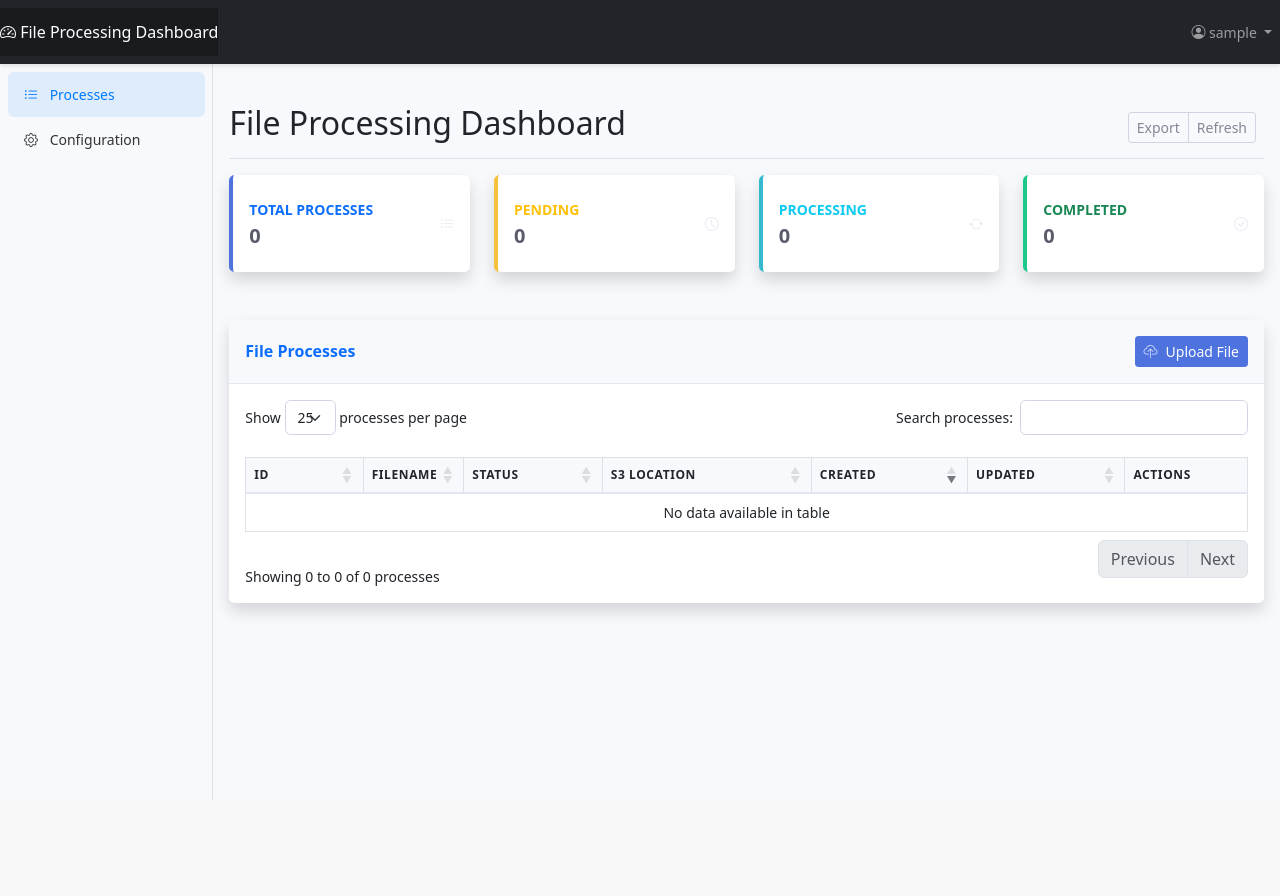
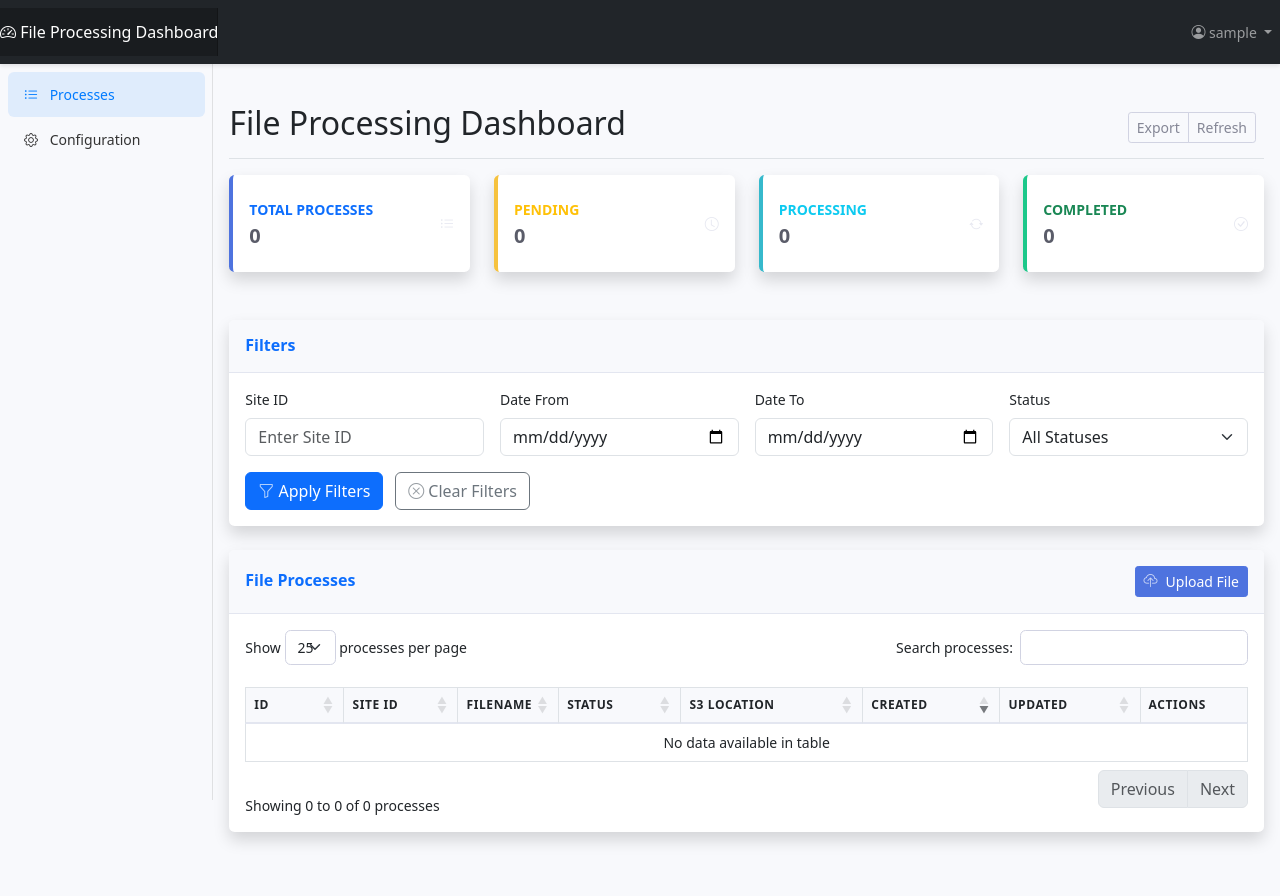
Before and after one commit to Fullstackdeveloper4545/aws, a Django app: page /dashboard/ in a window 1280 px wide. Before the commit the page ends 800 px from the top, so only its background shows below. Run offline with Django 5.2, Linux system fonts and the light colour scheme; the visitor is signed in with stand-in values (Sample User, id 1); data that the repository does not hold is empty; some libraries are stand-ins or nearby versions.

Commit message:
filters and delimeter

```diff
--- a/dashboard/src/core/models.py
+++ b/dashboard/src/core/models.py
@@ -15,6 +15,7 @@ class FileProcess(models.Model):
     ]
 
     unique_id = models.UUIDField(primary_key=True, default=uuid.uuid4, editable=False)
+    site_id = models.CharField(max_length=255, null=True, blank=True)
     filename = models.CharField(max_length=255)
     s3_location = models.CharField(max_length=500, null=True, blank=True)
     status = models.CharField(max_length=20, choices=STATUS_CHOICES, default='Pending')
--- a/dashboard/src/core/static/core/js/dashboard.js
+++ b/dashboard/src/core/static/core/js/dashboard.js
@@ -1,15 +1,68 @@
 // Dashboard specific JavaScript
 
 $(document).ready(function() {
-    // Initialize DataTable for processes
+    // Initialize DataTable for processes with server-side processing
     var processesTable;
-    var autoRefreshInterval;
 
     try {
         processesTable = $('#processesTable').DataTable({
+            processing: true,
+            serverSide: true,
+            ajax: {
+                url: '/dashboard/api/processes/',
+                type: 'GET',
+                data: function(d) {
+                    // Add filter parameters to the request
+                    d.site_id = $('#siteIdFilter').val();
+                    d.date_from = $('#dateFromFilter').val();
+                    d.date_to = $('#dateToFilter').val();
+                    d.status = $('#statusFilter').val();
+                }
+            },
+            columns: [
+                { data: 'id', name: 'id' },
+                { data: 'site_id', name: 'site_id' },
+                { data: 'filename', name: 'filename' },
+                {
+                    data: 'status',
+                    name: 'status',
+                    render: function(data, type, row) {
+                        var badgeClass = '';
+                        switch(data) {
+                            case 'Processed':
+                                badgeClass = 'bg-success';
+                                break;
+                            case 'Processing':
+                                badgeClass = 'bg-info';
+                                break;
+                            case 'Failed':
+                                badgeClass = 'bg-danger';
+                                break;
+                            case 'Pending':
+                                badgeClass = 'bg-warning';
+                                break;
+                            default:
+                                badgeClass = 'bg-secondary';
+                        }
+                        return '<span class="badge ' + badgeClass + '">' + data + '</span>';
+                    }
+                },
+                { data: 's3_location', name: 's3_location' },
+                { data: 'created_at', name: 'created_at' },
+                { data: 'updated_at', name: 'updated_at' },
+                {
+                    data: null,
+                    name: 'actions',
+                    orderable: false,
+                    searchable: false,
+                    render: function(data, type, row) {
+                        return '<a href="' + row.detail_url + '" class="btn btn-sm btn-primary"><i class="bi bi-eye"></i> View Details</a>';
+                    }
+                }
+            ],
             responsive: true,
             pageLength: 25,
-            order: [[4, 'desc']], // Sort by created date descending
+            order: [[5, 'desc']], // Sort by created date descending
             language: {
                 search: "Search processes:",
                 lengthMenu: "Show _MENU_ processes per page",
@@ -21,7 +74,8 @@ $(document).ready(function() {
                     last: "Last",
                     next: "Next",
                     previous: "Previous"
-                }
+                },
+                processing: "Loading data..."
             },
             columnDefs: [
                 {
@@ -30,22 +84,27 @@ $(document).ready(function() {
                     className: 'text-monospace'
                 },
                 {
-                    targets: [2], // Status column
+                    targets: [1], // Site ID column
+                    width: '120px',
+                    className: 'text-monospace'
+                },
+                {
+                    targets: [3], // Status column
                     width: '120px',
                     orderable: true,
                     searchable: true
                 },
                 {
-                    targets: [3], // S3 Location column
+                    targets: [4], // S3 Location column
                     width: '200px',
                     className: 'text-truncate'
                 },
                 {
-                    targets: [4, 5], // Created and Updated columns
+                    targets: [5, 6], // Created and Updated columns
                     width: '140px'
                 },
                 {
-                    targets: [6], // Actions column
+                    targets: [7], // Actions column
                     width: '120px',
                     orderable: false,
                     searchable: false
@@ -61,30 +120,56 @@ $(document).ready(function() {
         $('head').append('<style id="spinner-css">.spin { animation: spin 1s linear infinite; } @keyframes spin { 0% { transform: rotate(0deg); } 100% { transform: rotate(360deg); } }</style>');
     }
 
+    // Filter form submission
+    $('#applyFilters').on('click', function(e) {
+        e.preventDefault();
+        if (processesTable) {
+            processesTable.ajax.reload();
+        }else{
+            console.log('No processes table found');
+        }
+    });
+
+    // Clear filters button
+    $('#clearFilters').on('click', function() {
+        $('#siteIdFilter').val('');
+        $('#dateFromFilter').val('');
+        $('#dateToFilter').val('');
+        $('#statusFilter').val('');
+        if (processesTable) {
+            processesTable.ajax.reload();
+        }else{
+            console.log('No processes table found');
+        }
+    });
+
     // Refresh button functionality
-    $('.btn-outline-secondary').filter(function() {
-        return $(this).text().includes('Refresh');
-    }).on('click', function() {
+    $('#refreshBtn').on('click', function() {
         var $btn = $(this);
         $btn.prop('disabled', true);
         $btn.html('<i class="bi bi-arrow-clockwise spin"></i> Refreshing...');
 
-        // Simulate refresh
+        if (processesTable) {
+            processesTable.ajax.reload(function() {
+                $btn.prop('disabled', false);
+                $btn.html('Refresh');
+            });
+        } else {
             setTimeout(function() {
-            location.reload();
+                $btn.prop('disabled', false);
+                $btn.html('Refresh');
             }, 1000);
+        }
     });
 
     // Export button functionality
-    $('.btn-outline-secondary').filter(function() {
-        return $(this).text().includes('Export');
-    }).on('click', function() {
+    $('#exportBtn').on('click', function() {
         var $btn = $(this);
         $btn.prop('disabled', true);
         $btn.html('<i class="bi bi-download"></i> Exporting...');
 
         try {
-            // Export to CSV
+            // Export to CSV with current filters
             exportToCSV();
         } catch (error) {
             console.error('Error exporting CSV:', error);
@@ -102,23 +187,6 @@ $(document).ready(function() {
         $(this).addClass('table-hover');
     }).on('mouseleave', 'tr', function() {
         $(this).removeClass('table-hover');
-    });
-
-    // Auto-refresh functionality (every 30 seconds)
-    autoRefreshInterval = setInterval(function() {
-        if (!document.hidden) {
-            console.log('Auto-refresh check...');
-        }
-    }, 30000);
-
-    // Cleanup on page unload
-    $(window).on('beforeunload', function() {
-        if (autoRefreshInterval) {
-            clearInterval(autoRefreshInterval);
-        }
-        if (processesTable) {
-            processesTable.destroy();
-        }
     });
 });
 
@@ -149,47 +217,31 @@ document.addEventListener('DOMContentLoaded', function() {
     }
 });
 
-// Export to CSV function
+// Export to CSV function with current filters
 function exportToCSV() {
     try {
-        var table = $('#processesTable').DataTable();
-        var data = table.data().toArray();
+        // Get current filter values
+        var siteId = $('#siteIdFilter').val();
+        var dateFrom = $('#dateFromFilter').val();
+        var dateTo = $('#dateToFilter').val();
+        var status = $('#statusFilter').val();
 
-        var csv = 'ID,Filename,Status,S3 Location,Created,Updated\n';
-
-        data.forEach(function(row) {
-            var csvRow = [];
-            // Skip the last column (actions)
-            for (var i = 0; i < row.length - 1; i++) {
-                var cell = row[i] || '';
-
-                // Clean up HTML tags from all columns
-                cell = cell.replace(/<[^>]*>/g, '');
-
-                // Trim whitespace
-                cell = cell.trim();
-
-                // Escape quotes and wrap in quotes if contains comma
-                if (cell.toString().indexOf(',') !== -1 || cell.toString().indexOf('"') !== -1) {
-                    cell = '"' + cell.toString().replace(/"/g, '""') + '"';
-                }
-                csvRow.push(cell);
-            }
-            csv += csvRow.join(',') + '\n';
-        });
+        // Build export URL with filters
+        var exportUrl = '/dashboard/api/processes/?export=csv';
+        if (siteId) exportUrl += '&site_id=' + encodeURIComponent(siteId);
+        if (dateFrom) exportUrl += '&date_from=' + encodeURIComponent(dateFrom);
+        if (dateTo) exportUrl += '&date_to=' + encodeURIComponent(dateTo);
+        if (status) exportUrl += '&status=' + encodeURIComponent(status);
 
         // Create download link
-        var blob = new Blob([csv], { type: 'text/csv;charset=utf-8;' });
         var link = document.createElement('a');
-        if (link.download !== undefined) {
-            var url = URL.createObjectURL(blob);
-            link.setAttribute('href', url);
+        link.setAttribute('href', exportUrl);
         link.setAttribute('download', 'file_processes_' + new Date().toISOString().split('T')[0] + '.csv');
         link.style.visibility = 'hidden';
         document.body.appendChild(link);
         link.click();
         document.body.removeChild(link);
-        }
+
     } catch (error) {
         console.error('Error exporting CSV:', error);
         throw error;
--- a/dashboard/src/core/templates/core/dashboard.html
+++ b/dashboard/src/core/templates/core/dashboard.html
@@ -22,8 +22,8 @@
     <h1 class="h2">File Processing Dashboard</h1>
     <div class="btn-toolbar mb-2 mb-md-0">
         <div class="btn-group me-2">
-            <button type="button" class="btn btn-sm btn-outline-secondary">Export</button>
-            <button type="button" class="btn btn-sm btn-outline-secondary">Refresh</button>
+            <button type="button" class="btn btn-sm btn-outline-secondary" id="exportBtn">Export</button>
+            <button type="button" class="btn btn-sm btn-outline-secondary" id="refreshBtn">Refresh</button>
         </div>
     </div>
 </div>
@@ -99,6 +99,50 @@
     </div>
 </div>
 
+<!-- Filters Section -->
+<div class="card shadow mb-4">
+    <div class="card-header py-3">
+        <h6 class="m-0 font-weight-bold text-primary">Filters</h6>
+    </div>
+    <div class="card-body">
+        <div class="row g-3">
+            <div class="col-md-3">
+                <label for="siteIdFilter" class="form-label">Site ID</label>
+                <input type="text" class="form-control" id="siteIdFilter" name="site_id" placeholder="Enter Site ID">
+            </div>
+            <div class="col-md-3">
+                <label for="dateFromFilter" class="form-label">Date From</label>
+                <input type="date" class="form-control" id="dateFromFilter" name="date_from">
+            </div>
+            <div class="col-md-3">
+                <label for="dateToFilter" class="form-label">Date To</label>
+                <input type="date" class="form-control" id="dateToFilter" name="date_to">
+            </div>
+            <div class="col-md-3">
+                <label for="statusFilter" class="form-label">Status</label>
+                <select class="form-select" id="statusFilter" name="status">
+                    <option value="">All Statuses</option>
+                    <option value="Pending">Pending</option>
+                    <option value="Downloaded">Downloaded</option>
+                    <option value="Uploaded">Uploaded</option>
+                    <option value="Queued">Queued</option>
+                    <option value="Processing">Processing</option>
+                    <option value="Processed">Processed</option>
+                    <option value="Failed">Failed</option>
+                </select>
+            </div>
+            <div class="col-12">
+                <button type="button" class="btn btn-primary me-2" id="applyFilters">
+                    <i class="bi bi-funnel"></i> Apply Filters
+                </button>
+                <button type="button" class="btn btn-outline-secondary" id="clearFilters">
+                    <i class="bi bi-x-circle"></i> Clear Filters
+                </button>
+            </div>
+        </div>
+    </div>
+</div>
+
 <!-- File Processes Table -->
 <div class="card shadow mb-4">
     <div class="card-header py-3 d-flex justify-content-between align-items-center">
@@ -119,6 +163,7 @@
                 <thead>
                     <tr>
                         <th>ID</th>
+                        <th>Site ID</th>
                         <th>Filename</th>
                         <th>Status</th>
                         <th>S3 Location</th>
@@ -128,26 +173,7 @@
                     </tr>
                 </thead>
                 <tbody>
-                    {% for process in file_processes %}
-                    <tr>
-                        <td>{{ process.unique_id|truncatechars:8 }}</td>
-                        <td>{{ process.filename }}</td>
-                        <td>
-                            <span class="badge {% if process.status == 'Processed' %}bg-success{% elif process.status == 'Processing' %}bg-info{% elif process.status == 'Failed' %}bg-danger{% elif process.status == 'Pending' %}bg-warning{% else %}bg-secondary{% endif %}">
-                                {{ process.status }}
-                            </span>
-                        </td>
-                        <td>{{ process.s3_location|default:"-" }}</td>
-                        <td>{{ process.created_at|date:"M d, Y H:i" }}</td>
-                        <td>{{ process.updated_at|date:"M d, Y H:i" }}</td>
-                        <td>
-                            <a href="{% url 'core:process_detail' process.unique_id %}"
-                               class="btn btn-sm btn-primary">
-                                <i class="bi bi-eye"></i> View Details
-                            </a>
-                        </td>
-                    </tr>
-                    {% endfor %}
+                    <!-- Data will be loaded via AJAX -->
                 </tbody>
             </table>
         </div>
--- a/dashboard/src/core/urls.py
+++ b/dashboard/src/core/urls.py
@@ -5,5 +5,6 @@ app_name = 'core'
 
 urlpatterns = [
     path('', views.dashboard_home, name='dashboard_home'),
-    path('process/<uuid:process_id>/', views.process_detail, name='process_detail')
+    path('process/<uuid:process_id>/', views.process_detail, name='process_detail'),
+    path('api/processes/', views.get_processes_data, name='get_processes_data'),
 ]
--- a/dashboard/src/core/views.py
+++ b/dashboard/src/core/views.py
@@ -2,10 +2,14 @@ from django.shortcuts import render, get_object_or_404, redirect
 from django.contrib.auth.decorators import login_required
 from django.contrib import messages
 from django.conf import settings
+from django.http import JsonResponse, HttpResponse
+from django.db.models import Q
+from django.urls import reverse
+from datetime import datetime
 import boto3
 import os
 import uuid
-from datetime import datetime
+import csv
 from .models import FileProcess, ApiCall
 
 def get_s3_client():
@@ -80,3 +84,158 @@ def process_detail(request, process_id):
     }
 
     return render(request, 'core/process_detail.html', context)
+
+@login_required
+def get_processes_data(request):
+    """AJAX endpoint for server-side DataTable processing"""
+    try:
+        # Check if this is a CSV export request
+        if request.GET.get('export') == 'csv':
+            return export_processes_csv(request)
+
+        # Get DataTable parameters
+        draw = int(request.GET.get('draw', 1))
+        start = int(request.GET.get('start', 0))
+        length = int(request.GET.get('length', 10))
+        search_value = request.GET.get('search[value]', '')
+
+        # Get filter parameters
+        site_id = request.GET.get('site_id', '')
+        date_from = request.GET.get('date_from', '')
+        date_to = request.GET.get('date_to', '')
+        status_filter = request.GET.get('status', '')
+
+        # Build query
+        queryset = FileProcess.objects.all()
+
+        # Apply filters
+        if site_id:
+            queryset = queryset.filter(site_id__icontains=site_id)
+
+        if date_from:
+            try:
+                date_from_obj = datetime.strptime(date_from, '%Y-%m-%d')
+                queryset = queryset.filter(created_at__date__gte=date_from_obj.date())
+            except ValueError:
+                pass
+
+        if date_to:
+            try:
+                date_to_obj = datetime.strptime(date_to, '%Y-%m-%d')
+                queryset = queryset.filter(created_at__date__lte=date_to_obj.date())
+            except ValueError:
+                pass
+
+        if status_filter:
+            queryset = queryset.filter(status=status_filter)
+
+        # Apply search
+        if search_value:
+            queryset = queryset.filter(
+                Q(filename__icontains=search_value) |
+                Q(site_id__icontains=search_value) |
+                Q(s3_location__icontains=search_value) |
+                Q(status__icontains=search_value)
+            )
+
+        # Get total count before pagination
+        total_records = queryset.count()
+
+        # Apply ordering
+        queryset = queryset.order_by('-created_at')
+
+        # Apply pagination
+        queryset = queryset[start:start + length]
+
+        # Prepare data for DataTable
+        data = []
+        for process in queryset:
+            data.append({
+                'id': str(process.unique_id)[:8],
+                'filename': process.filename,
+                'status': process.status,
+                's3_location': process.s3_location or '-',
+                'created_at': process.created_at.strftime('%b %d, %Y %H:%M'),
+                'updated_at': process.updated_at.strftime('%b %d, %Y %H:%M'),
+                'site_id': process.site_id or '-',
+                'detail_url': reverse('core:process_detail', kwargs={'process_id': process.unique_id})
+            })
+
+        return JsonResponse({
+            'draw': draw,
+            'recordsTotal': total_records,
+            'recordsFiltered': total_records,
+            'data': data
+        })
+
+    except Exception as e:
+        return JsonResponse({
+            'draw': int(request.GET.get('draw', 1)),
+            'recordsTotal': 0,
+            'recordsFiltered': 0,
+            'data': [],
+            'error': str(e)
+        }, status=500)
+
+def export_processes_csv(request):
+    """Export processes data to CSV with filters"""
+    try:
+        # Get filter parameters
+        site_id = request.GET.get('site_id', '')
+        date_from = request.GET.get('date_from', '')
+        date_to = request.GET.get('date_to', '')
+        status_filter = request.GET.get('status', '')
+
+        # Build query
+        queryset = FileProcess.objects.all()
+
+        # Apply filters
+        if site_id:
+            queryset = queryset.filter(site_id__icontains=site_id)
+
+        if date_from:
+            try:
+                date_from_obj = datetime.strptime(date_from, '%Y-%m-%d')
+                queryset = queryset.filter(created_at__date__gte=date_from_obj.date())
+            except ValueError:
+                pass
+
+        if date_to:
+            try:
+                date_to_obj = datetime.strptime(date_to, '%Y-%m-%d')
+                queryset = queryset.filter(created_at__date__lte=date_to_obj.date())
+            except ValueError:
+                pass
+
+        if status_filter:
+            queryset = queryset.filter(status=status_filter)
+
+        # Apply ordering
+        queryset = queryset.order_by('-created_at')
+
+        # Create CSV response
+        response = HttpResponse(content_type='text/csv')
+        response['Content-Disposition'] = f'attachment; filename="file_processes_{datetime.now().strftime("%Y%m%d_%H%M%S")}.csv"'
+
+        writer = csv.writer(response)
+        writer.writerow([
+            'ID', 'Site ID', 'Filename', 'Status', 'S3 Location',
+            'Created At', 'Updated At', 'Error Message'
+        ])
+
+        for process in queryset:
+            writer.writerow([
+                str(process.unique_id)[:8],
+                process.site_id or '',
+                process.filename,
+                process.status,
+                process.s3_location or '',
+                process.created_at.strftime('%Y-%m-%d %H:%M:%S'),
+                process.updated_at.strftime('%Y-%m-%d %H:%M:%S'),
+                process.error_message or ''
+            ])
+
+        return response
+
+    except Exception as e:
+        return JsonResponse({'error': str(e)}, status=500)
--- a/ftp_listener/db_manager.py
+++ b/ftp_listener/db_manager.py
@@ -42,12 +42,15 @@ class DBManager:
         DBManager.execute_query(query, values)
 
     @staticmethod
-    def update_status(unique_id, status, error_message=None):
+    def update_status(unique_id, status, error_message=None, site_id=None):
         query = "UPDATE file_processes SET status = %s, updated_at = NOW()"
         values = (status,)
         if error_message:
             query += ", error_message = %s"
             values += (error_message,)
+        if site_id:
+            query += ", site_id = %s"
+            values += (site_id,)
         where_clause = "WHERE unique_id = %s"
         where_values = (unique_id,)
         DBManager.execute_query(query, values, where_clause, where_values)
--- a/ftp_listener/train_data_parser.py
+++ b/ftp_listener/train_data_parser.py
@@ -202,8 +202,9 @@ def parse_train_data_to_json(file_content: str, filename: str) -> Optional[Dict[
             if not line:
                 continue
 
-            # Split by asterisk delimiter
-            fields = line.split('*')
+            # Split by asterisk
+            delimiter = line[3]
+            fields = line.split(delimiter)
 
             try:
                 segment_type = fields[0]
```
Also changed, not shown: dashboard/src/core/static/core/css/dashboard.css (+70 -1 lines), ftp_listener/lambda_handler.py (+5 -4 lines), dashboard/src/core/migrations/0004_fileprocess_site_id.py (added). Lines whose indentation alone changed are shown as unchanged.
